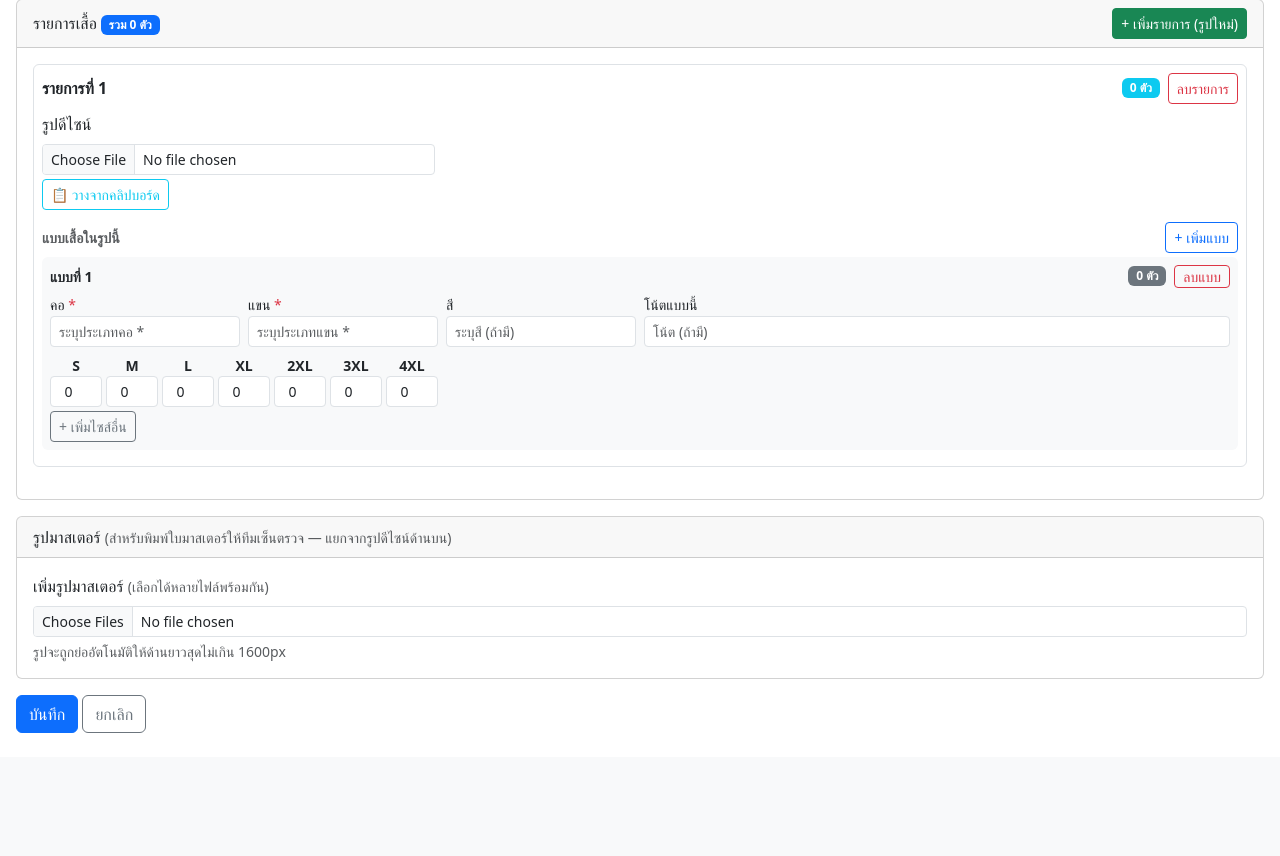
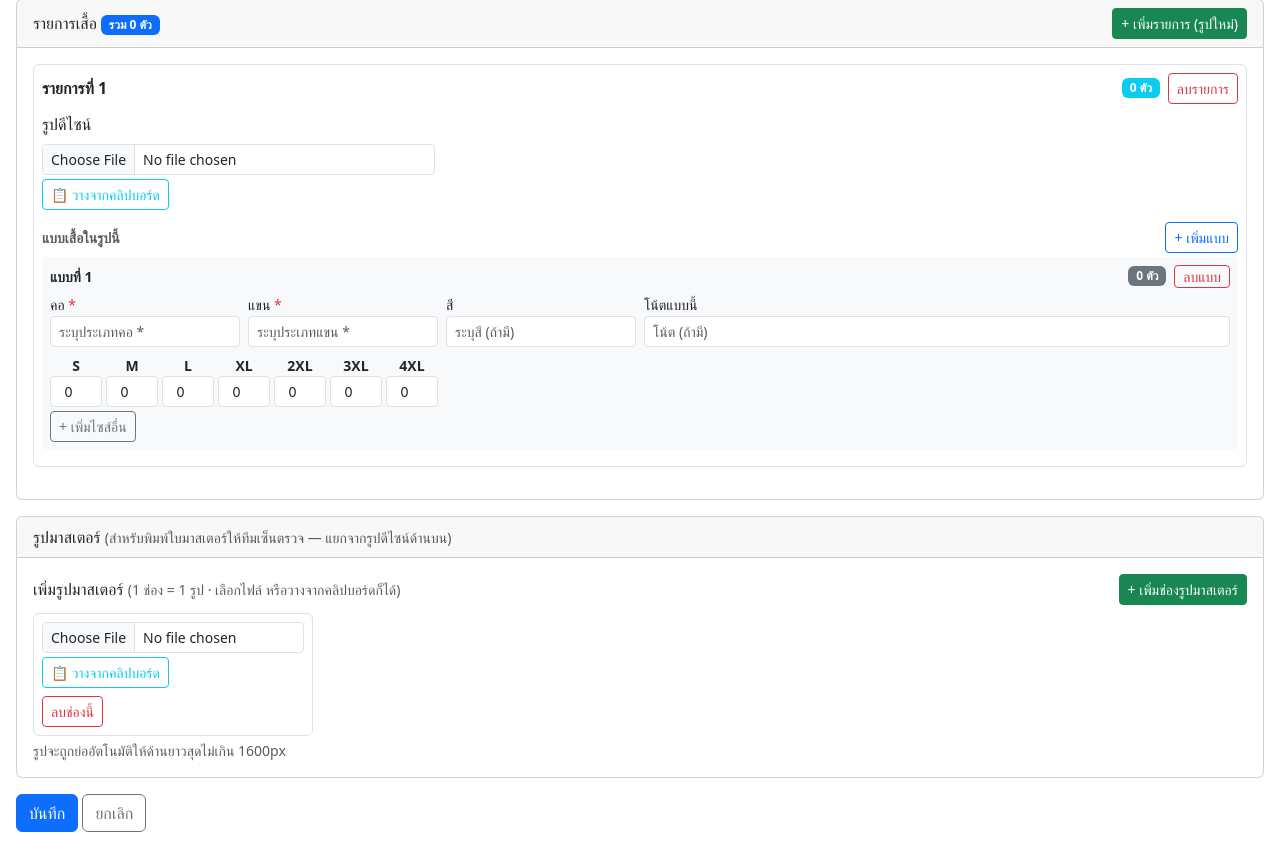
Before and after one commit to zoftdown/Claude-201-Order-V1, a Django app: page /create/ in a window 1280 px wide. Shown: the part 584-1440 px from the top of the page. Before the commit the page ends 1317 px from the top, so only its background shows below. Run offline with Django 5.2, Linux system fonts and the light colour scheme; the visitor is signed in with stand-in values (Sample User, id 1).

Commit message:
feat(master): multi-slot รูปมาสเตอร์ uploader (1 ช่อง/รูป + วางคลิปบอร์ดทุกช่อง)
เปลี่ยน UI รูปมาสเตอร์จาก input multiple ช่องเดียว เป็นหลายช่อง ช่องละ 1 รูป
ตาม pattern รูปดีไซน์เดิม — เพราะผู้ใช้วางรูปจาก clipboard (Photoshop) เป็นหลัก

- แต่ละช่อง: Choose file + ปุ่มวางคลิปบอร์ด (reuse .paste-image-btn delegate เดิม)
- ปุ่ม "เพิ่มช่องรูปมาสเตอร์" clone จาก <template>, ลบช่องทีละช่องได้
- backend: ทุกช่อง name=master_images เหมือนกัน → getlist() รวมทุกช่องที่มีไฟล์
  (logic เดิมรองรับอยู่แล้ว ปรับแต่ docstring) ไม่ต้อง migration
- รูปเดิมตอนแก้ไขใบไม่หาย (ทดสอบ create/edit/delete ผ่าน)

Co-Authored-By: Claude Opus 4.7 (1M context) <noreply@anthropic.com>

```diff
--- a/orders/views.py
+++ b/orders/views.py
@@ -177,7 +177,10 @@ def _validate_variants_present(item_formset, variant_formsets):
 def _save_master_images(request, order):
     """Persist รูปมาสเตอร์ for an order: delete any checked existing images,
     then append all newly uploaded files. Independent of the OrderItem flow —
-    a plain multi-file <input> + per-image delete checkboxes, not a formset."""
+    the form renders one single-file <input name="master_images"> per slot
+    (Choose-file or clipboard-paste). getlist() gathers the files from every
+    filled slot at once, so empty slots are skipped automatically; per-image
+    delete checkboxes remove existing ones. Not a formset."""
     delete_ids = request.POST.getlist('delete_master')
     if delete_ids:
         order.master_images.filter(pk__in=delete_ids).delete()
--- a/templates/orders/order_form.html
+++ b/templates/orders/order_form.html
@@ -247,8 +247,22 @@
                 {% endfor %}
             </div>
             {% endif %}
-            <label class="form-label">เพิ่มรูปมาสเตอร์ <small class="text-muted">(เลือกได้หลายไฟล์พร้อมกัน)</small></label>
-            <input type="file" name="master_images" accept="image/*" multiple class="form-control form-control-sm">
+            <div class="d-flex justify-content-between align-items-center mb-2">
+                <label class="form-label mb-0">เพิ่มรูปมาสเตอร์ <small class="text-muted">(1 ช่อง = 1 รูป · เลือกไฟล์ หรือวางจากคลิปบอร์ดก็ได้)</small></label>
+                <button type="button" class="btn btn-success btn-sm" id="add-master-slot">+ เพิ่มช่องรูปมาสเตอร์</button>
+            </div>
+            <div id="master-slots" class="d-flex flex-wrap gap-2">
+                <div class="master-slot border rounded p-2" style="width:280px;">
+                    <input type="file" name="master_images" accept="image/*" class="form-control form-control-sm" id="master-img-0">
+                    <button type="button" class="btn btn-outline-info btn-sm mt-1 paste-image-btn"
+                            data-target="master-img-0"
+                            title="วางรูปจากคลิปบอร์ด (Print Screen / Photoshop / Snipping Tool)">
+                        📋 วางจากคลิปบอร์ด
+                    </button>
+                    <div class="paste-preview mt-1" data-for="master-img-0"></div>
+                    <button type="button" class="btn btn-outline-danger btn-sm mt-1 btn-remove-master-slot">ลบช่องนี้</button>
+                </div>
+            </div>
             <div class="form-text">รูปจะถูกย่ออัตโนมัติให้ด้านยาวสุดไม่เกิน 1600px</div>
         </div>
     </div>
@@ -333,6 +347,19 @@
     </div>
     <div class="sizes-container mt-2"></div>
     <button type="button" class="btn btn-outline-secondary btn-sm mt-1 add-size-btn">+ เพิ่มไซส์อื่น</button>
+</div>
+</template>
+
+<template id="master-slot-template">
+<div class="master-slot border rounded p-2" style="width:280px;">
+    <input type="file" name="master_images" accept="image/*" class="form-control form-control-sm" id="master-img-__mprefix__">
+    <button type="button" class="btn btn-outline-info btn-sm mt-1 paste-image-btn"
+            data-target="master-img-__mprefix__"
+            title="วางรูปจากคลิปบอร์ด (Print Screen / Photoshop / Snipping Tool)">
+        📋 วางจากคลิปบอร์ด
+    </button>
+    <div class="paste-preview mt-1" data-for="master-img-__mprefix__"></div>
+    <button type="button" class="btn btn-outline-danger btn-sm mt-1 btn-remove-master-slot">ลบช่องนี้</button>
 </div>
 </template>
 
@@ -698,6 +725,34 @@ document.querySelectorAll('.item-form').forEach(function (itemEl) {
     }
 });
 
+// =================== Master image slots ===================
+// Multi-slot uploader: each slot is one single-file <input name="master_images">
+// + the shared clipboard-paste button (handled by the generic .paste-image-btn
+// delegate above). All slots share the name so request.FILES.getlist() on the
+// server collects every filled slot. IDs are unique so paste targets the right
+// input. Removing a slot just drops the node — empty slots are ignored on save.
+const masterSlots = document.getElementById('master-slots');
+const addMasterSlotBtn = document.getElementById('add-master-slot');
+let masterSlotCounter = 1; // static first slot uses index 0
+
+if (addMasterSlotBtn && masterSlots) {
+    addMasterSlotBtn.addEventListener('click', function () {
+        const i = masterSlotCounter++;
+        const tpl = document.getElementById('master-slot-template').innerHTML
+            .replaceAll('__mprefix__', i);
+        const wrap = document.createElement('div');
+        wrap.innerHTML = tpl.trim();
+        masterSlots.appendChild(wrap.firstElementChild);
+    });
+}
+
+document.addEventListener('click', function (e) {
+    const btn = e.target.closest('.btn-remove-master-slot');
+    if (!btn) return;
+    const slot = btn.closest('.master-slot');
+    if (slot) slot.remove();
+});
+
 // =================== Initial render ===================
 document.querySelectorAll('.variant-form').forEach(renderSizes);
 updateCopyImageVisibility();
```
